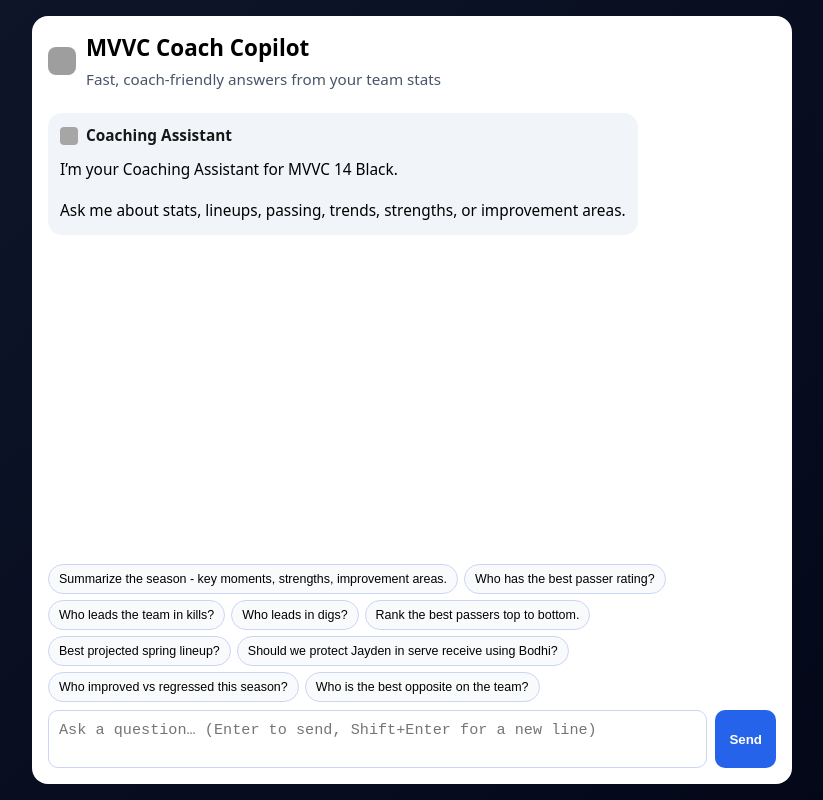
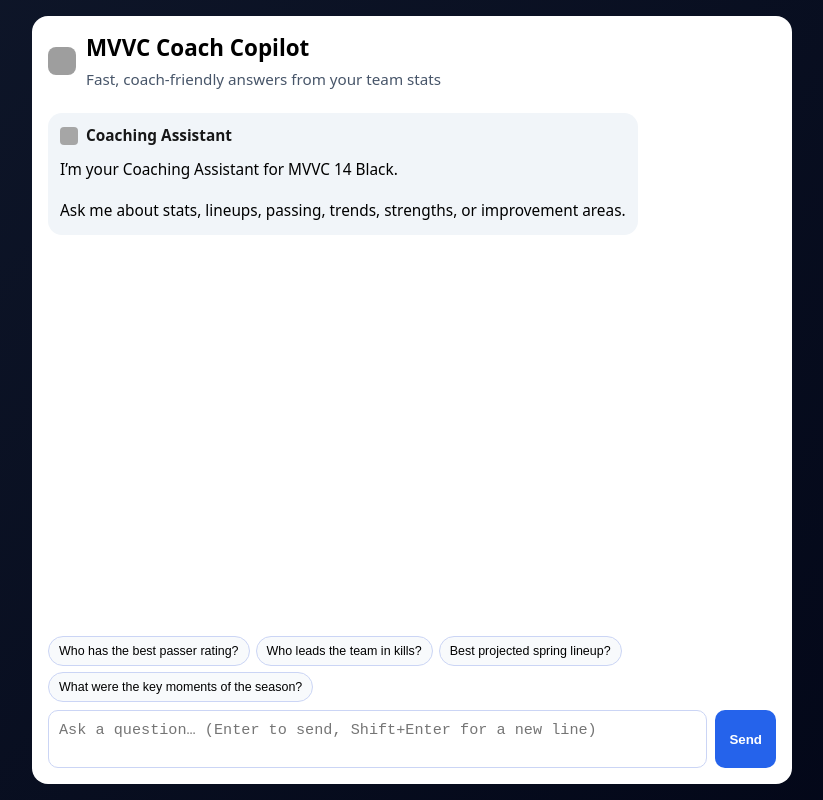
Before and after one commit to mtuyay-glitch/mvvc-coach-copilot, a Next.js app: page / in a window 1280 px wide. Shown: the whole page, without its empty margins (228-1051 px from the left). Built offline with nearby package versions, Linux system fonts and the light colour scheme; grey boxes are pictures that could not be loaded.

Commit message:
Update page.tsx

```diff
--- a/app/page.tsx
+++ b/app/page.tsx
@@ -8,15 +8,10 @@ type Msg = {
 };
 
 const SUGGESTED = [
-  "Summarize the season - key moments, strengths, improvement areas.",
   "Who has the best passer rating?",
   "Who leads the team in kills?",
-  "Who leads in digs?",
-  "Rank the best passers top to bottom.",
   "Best projected spring lineup?",
-  "Should we protect Jayden in serve receive using Bodhi?",
-  "Who improved vs regressed this season?",
-  "Who is the best opposite on the team?"
+  "What were the key moments of the season?"
 ];
 
 function escapeHtml(s: string) {
```
